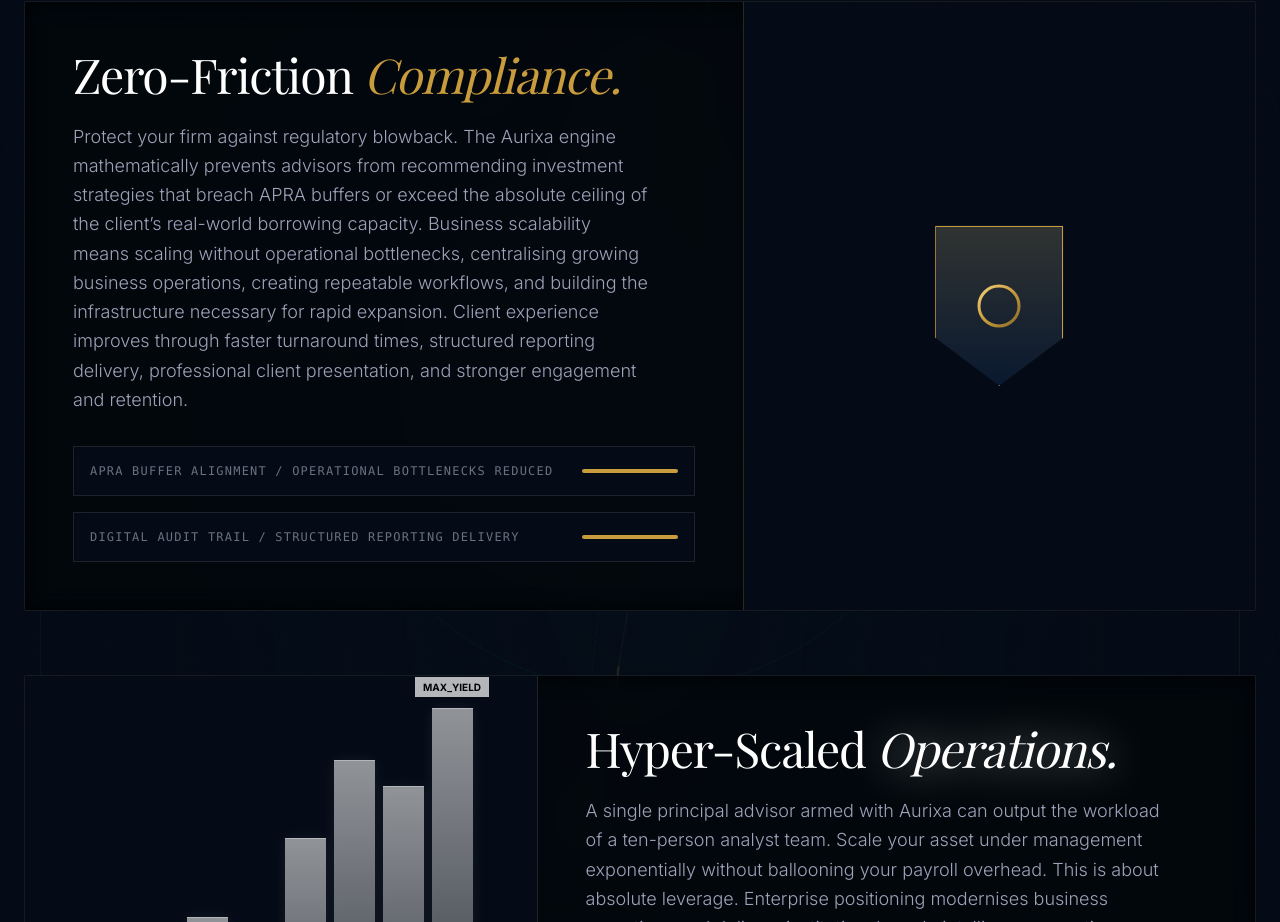
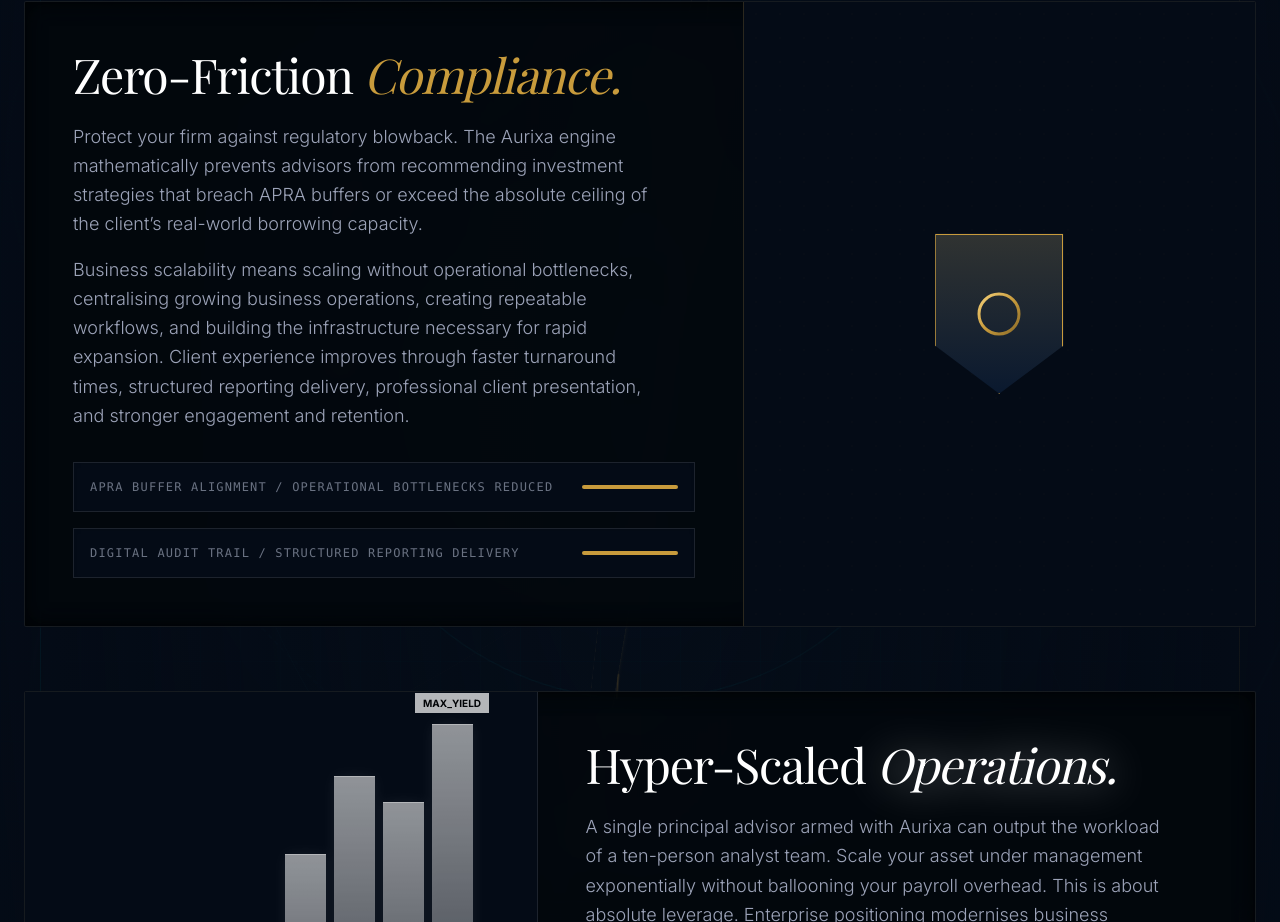
Before and after one commit to lavan96/aurixa-systems, a React (Vite) app: page /solutions in a window 1280 px wide. Shown: the part 1379-2301 px from the top of the page. Built offline with nearby package versions, Linux system fonts and the light colour scheme; a web font is replaced by a local one.

Commit message:
Split compliance copy into two paragraphs

```diff
--- a/src/pages/Solutions.tsx
+++ b/src/pages/Solutions.tsx
@@ -109,9 +109,14 @@ export default function Solutions() {
              <div className="w-full md:w-7/12 p-12 relative flex flex-col justify-center">
                 <div className="absolute inset-0 bg-gradient-to-r from-transparent to-[#C89B3C]/5 pointer-events-none opacity-0 group-hover:opacity-100 transition-opacity duration-1000" />
                 <h3 className="text-4xl md:text-5xl font-display font-light text-white mb-6 relative z-10 tracking-tight">Zero-Friction <span className="italic text-[#C89B3C]">Compliance.</span></h3>
-                <p className="text-[#9CA3B8] font-light leading-relaxed mb-8 text-lg relative z-10 max-w-xl">
-                  Protect your firm against regulatory blowback. The Aurixa engine mathematically prevents advisors from recommending investment strategies that breach APRA buffers or exceed the absolute ceiling of the client’s real-world borrowing capacity. Business scalability means scaling without operational bottlenecks, centralising growing business operations, creating repeatable workflows, and building the infrastructure necessary for rapid expansion. Client experience improves through faster turnaround times, structured reporting delivery, professional client presentation, and stronger engagement and retention.
-                </p>
+                <div className="text-[#9CA3B8] font-light leading-relaxed mb-8 text-lg relative z-10 max-w-xl space-y-4">
+                  <p>
+                    Protect your firm against regulatory blowback. The Aurixa engine mathematically prevents advisors from recommending investment strategies that breach APRA buffers or exceed the absolute ceiling of the client’s real-world borrowing capacity.
+                  </p>
+                  <p>
+                    Business scalability means scaling without operational bottlenecks, centralising growing business operations, creating repeatable workflows, and building the infrastructure necessary for rapid expansion. Client experience improves through faster turnaround times, structured reporting delivery, professional client presentation, and stronger engagement and retention.
+                  </p>
+                </div>
                 <div className="flex flex-col gap-4 relative z-10">
                     <div className="w-full bg-[#040B16] border border-white/10 p-4 flex items-center justify-between shadow-inner">
                         <span className="text-xs uppercase tracking-widest text-gray-500 font-mono">APRA Buffer Alignment / Operational Bottlenecks Reduced</span>
```
